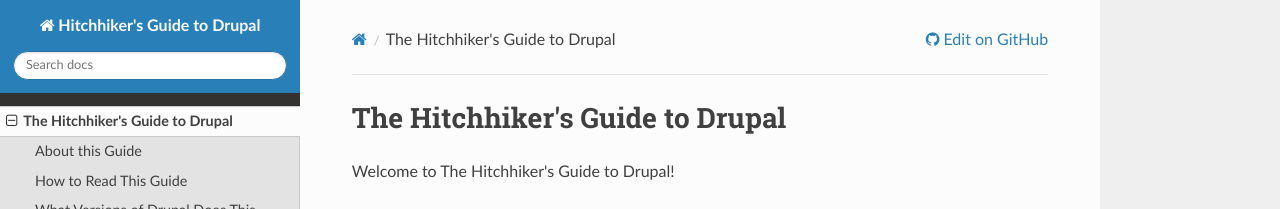
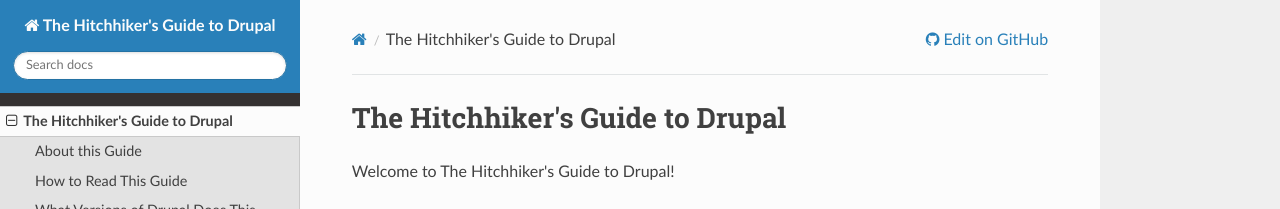
Before and after one commit to ben-denham/hgt-drupal, an MkDocs documentation site: the page built from docs/index.md, in a window 1280 px wide. Shown: the top 209 px of the page. Built offline with MkDocs 1.6.1, drawn with Linux system fonts in a browser that asks for light colours; nearby versions of some CDN libraries.

Commit message:
Correct site title

```diff
--- a/mkdocs.yml
+++ b/mkdocs.yml
@@ -1,4 +1,4 @@
-site_name: Hitchhiker's Guide to Drupal
+site_name: The Hitchhiker's Guide to Drupal
 theme: readthedocs
 repo_url: https://github.com/ben-denham/thgt-drupal
 edit_uri: edit/master/docs/
```
